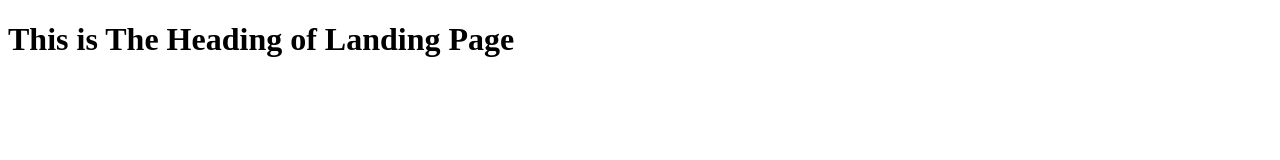
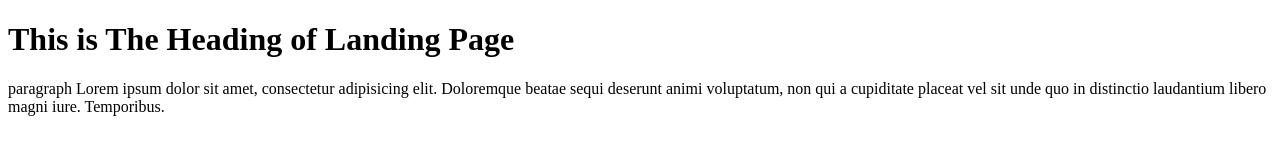
Before and after one commit to ms-zaman/landing-page-wireframe, a plain HTML site: page index.html in a window 1280 px wide. Drawn offline with Linux system fonts and the light colour scheme.

Commit message:
paragraph added

```diff
--- a/index.html
+++ b/index.html
@@ -21,6 +21,9 @@
 
 <body>
     <h1>This is The Heading of Landing Page</h1>
+    <p> paragraph
+        Lorem ipsum dolor sit amet, consectetur adipisicing elit. Doloremque beatae sequi deserunt animi voluptatum, non qui a cupiditate placeat vel sit unde quo in distinctio laudantium libero magni iure. Temporibus.
+    </p>
 </body>
 
 </html>
```
